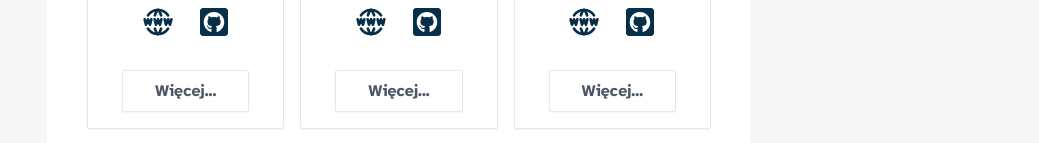
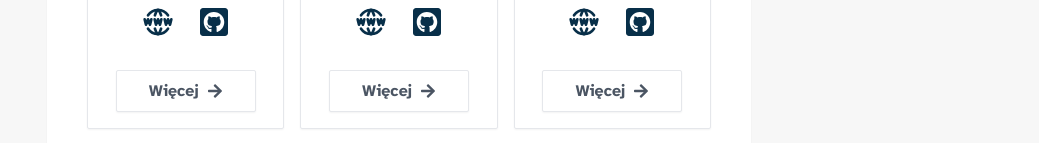
Before and after one commit to misiek869/my_portfolio_v2, a React (Vite) app: page / in a window 1280 px wide. Shown: the part 776-919 px from the top of the page, without its empty margins (241-1280 px from the left). Built offline with nearby package versions, Linux system fonts and the light colour scheme.

Commit message:
add arrow icon over ...

```diff
--- a/src/components/ProjectCard.tsx
+++ b/src/components/ProjectCard.tsx
@@ -4,6 +4,7 @@ import { useTranslation } from 'react-i18next'
 import { useState } from 'react'
 import { IconType } from 'react-icons'
 import { Link } from 'react-router-dom'
+import { FaArrowRight } from 'react-icons/fa'
 
 type ProjectCardProps = {
 	url?: string
@@ -46,8 +47,9 @@ const ProjectCard = ({
 				</div>
 				<Link
 					to={`/projects/${id}`}
-					className=' inline-flex items-center justify-center px-8 py-2 text-base leading-6 text-gray-600 font-semibold whitespace-no-wrap bg-white border border-gray-200 rounded-sm shadow-sm hover:bg-gray-50 hover:shadow-md focus:outline-none focus:shadow-none mt-8 duration-300'>
+					className=' inline-flex items-center justify-center px-8 py-2 text-base leading-6 text-gray-600 font-semibold whitespace-no-wrap bg-white border border-gray-200 rounded-sm shadow-sm hover:bg-gray-50 hover:shadow-md focus:outline-none focus:shadow-none mt-8 duration-300 group '>
 					{t('moreBtn')}
+					<FaArrowRight className='ml-2 transition-transform duration-500 group-hover:scale-125 group-hover:translate-x-1' />{' '}
 				</Link>
 			</div>
 		</article>
--- a/src/i18n.ts
+++ b/src/i18n.ts
@@ -20,7 +20,7 @@ i18n.use(initReactI18next).init({
 				heroBtn: 'my projects',
 				seeMoreBtn: 'show more',
 				seeLessBtn: 'show less',
-				moreBtn: 'More...',
+				moreBtn: 'More',
 				contactTitle: 'contact me',
 			},
 		},
@@ -37,7 +37,7 @@ i18n.use(initReactI18next).init({
 				heroTitle: `Jestem Michał`,
 				heroSubtitle: 'Front-End Developer',
 				heroBtn: 'moje projekty',
-				moreBtn: 'Więcej...',
+				moreBtn: 'Więcej',
 				contactTitle: 'kontakt',
 			},
 		},
```
